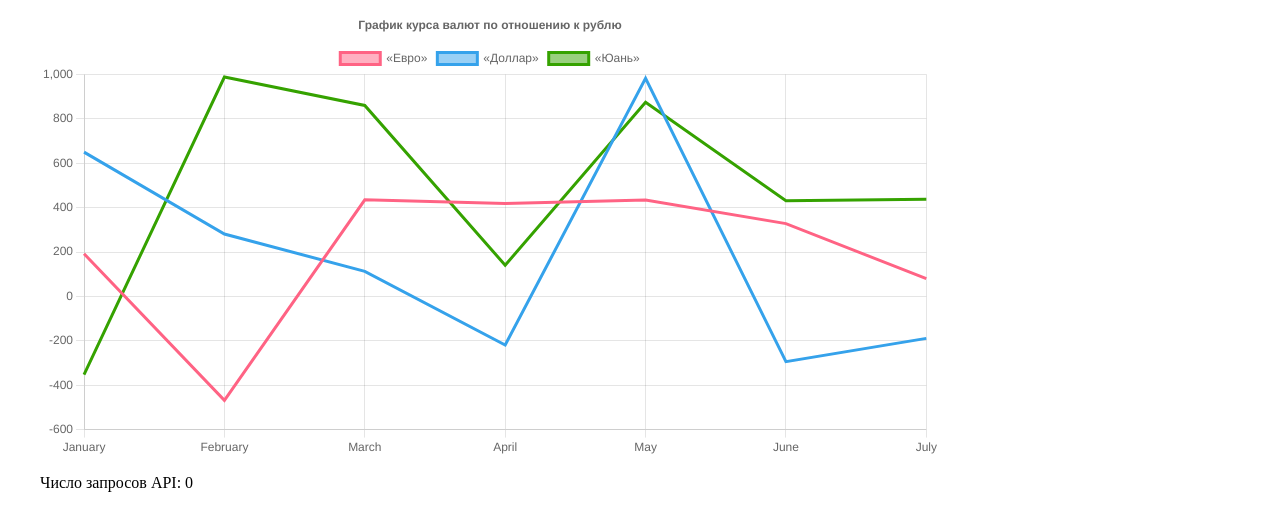
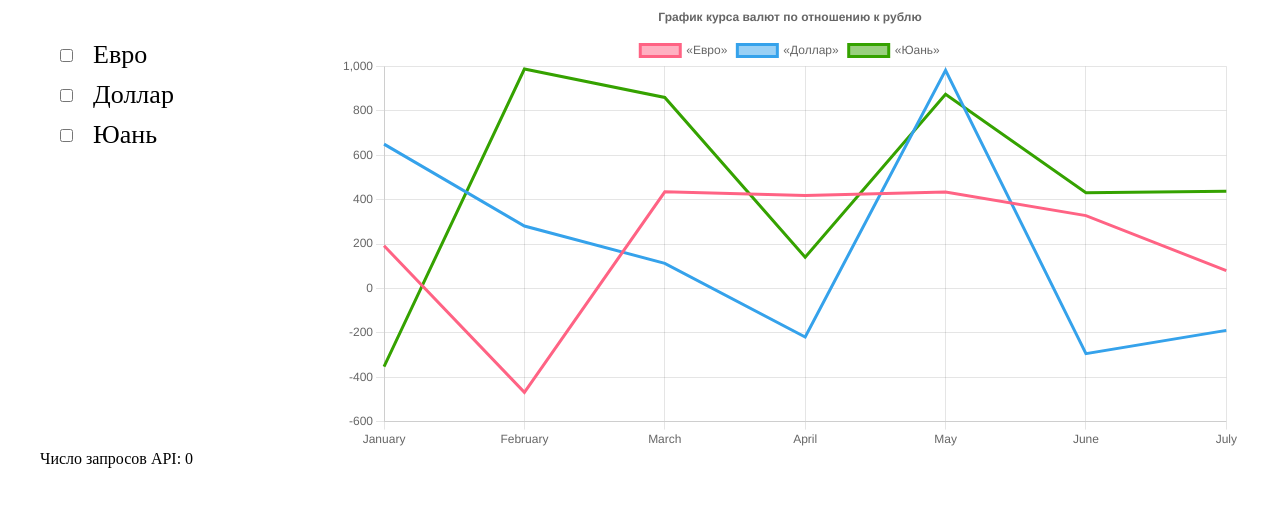
Before and after one commit to fadeyush/solutions, a React (Create React App) app: page / in a window 1280 px wide. Shown: the top 530 px of the page. Built offline with nearby package versions, Linux system fonts and the light colour scheme; no server answers.

Commit message:
добавление чекбокосов

```diff
--- a/src/App.module.scss
+++ b/src/App.module.scss
@@ -1,4 +1,27 @@
+*,
+*::before,
+*::after {
+    box-sizing: border-box;
+    margin: 0;
+    padding: 0;
+}
+
 .App {
   width: 1200px;
   margin: 0 auto;
 }
+
+.chart {
+  display: flex;
+  justify-content: space-between;
+}
+
+.chart__currency {
+  list-style: none;
+  width: 200px;
+  padding-top: 30px;
+}
+
+.chart__currencyItem {
+  margin-top: 10px;
+}
--- a/src/App.tsx
+++ b/src/App.tsx
@@ -1,18 +1,41 @@
 import React from 'react';
 import classes from './App.module.scss';
 import LineChart from './components/charts/LineChart';
+import MyCheckbox from './components/UI/checkbox/MyCheckbox';
+import { CheckboxProps } from './types/myCheckbox';
 
 function App() {
-  const api: number = 0;
+  const apiCount:number = 0;
+  const rubKey:string = 'rub';
+  const currencyArr:CheckboxProps[] = [
+    {title: 'Евро', name: 'eur'},
+    {title: 'Доллар', name: 'usd'},
+    {title: 'Юань', name: 'cny'}
+  ];
+
   return (
     <div className={classes.App}>
-      <div className={classes.chart__wrapper}>
-        <div className={classes.chart__}>
 
+      <div className={classes.chart}>
+
+        <div className={classes.chart__wrapper}>
+
+          <ul className={classes.chart__currency}>
+            {currencyArr.map(currency =>
+              <li className={classes.chart__currencyItem}>
+                <MyCheckbox key={currency.name} title={currency.title} name={currency.name}/>
+              </li>
+            )}
+          </ul>
+
+          <ul className={classes.chart__date}></ul>
         </div>
         <LineChart/>
+
       </div>
-      <p className={classes.chart__apiNumber}>Число запросов API: {api}</p>
+
+      <p className={classes.chart__apiNumber}>Число запросов API: {apiCount}</p>
+
     </div>
   );
 }
--- /dev/null
+++ b/src/components/UI/checkbox/MyCheckbox.module.scss
@@ -0,0 +1,28 @@
+.checkbox__label {
+    font-size: 26px;
+    display: flex;
+    gap: 20px;
+    align-items: center;
+}
+
+// .checkbox {
+//     width: 35px;
+//     height: 35px;
+//     background-color: #fff;
+//     border: 2px solid #e5e5e5;
+//     cursor: pointer;
+// }
+
+// .checkbox__input {
+//     -webkit-appearance: none;
+//     -moz-appearance: none;
+//     appearance: none;
+//     position: absolute;
+//     opacity: 0;
+// }
+
+.checkbox__input:checked+.checkbox {
+    background-image: url('../../../assets/img/check-mark.png');
+    background-repeat: no-repeat;
+    background-position: center;
+}
--- /dev/null
+++ b/src/components/UI/checkbox/MyCheckbox.tsx
@@ -0,0 +1,15 @@
+import React, { FC, useState } from 'react';
+import classes from './MyCheckbox.module.scss';
+import { CheckboxProps } from '../../../types/myCheckbox';
+
+const MyCheckbox: FC<CheckboxProps> = ({name, title}) => {
+    return (
+        <label className={classes.checkbox__label}>
+            <span className={classes.checkbox}></span>
+            <input id={name} className={classes.checkbox__input} name={name} type='checkbox'></input>
+            {title}
+        </label>
+    );
+};
+
+export default MyCheckbox;
--- /dev/null
+++ b/src/types/myCheckbox.ts
@@ -0,0 +1,4 @@
+export interface CheckboxProps {
+    name: string;
+    title?: string;
+}
```
Also changed, not shown: src/assets/img/check-mark.png (added).
